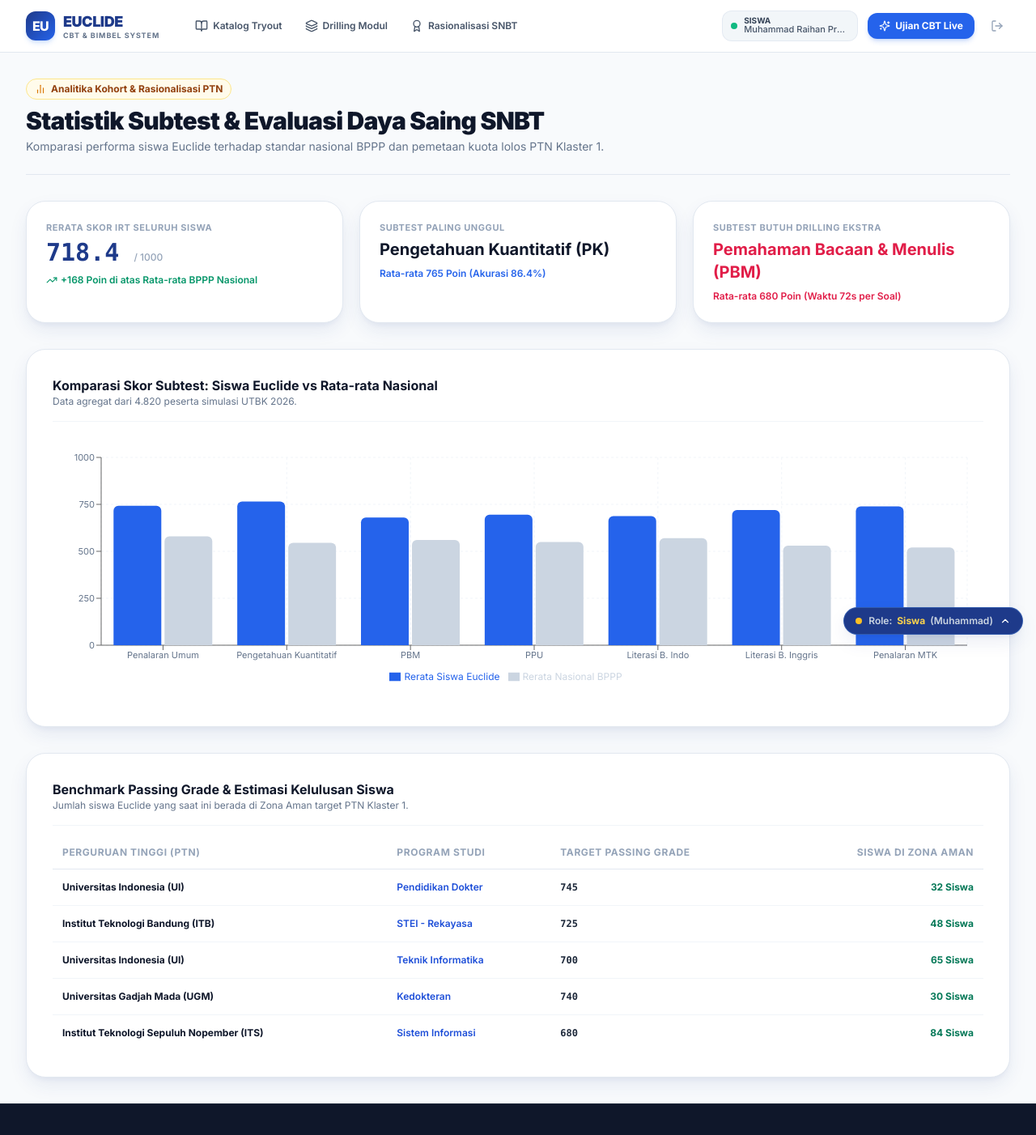
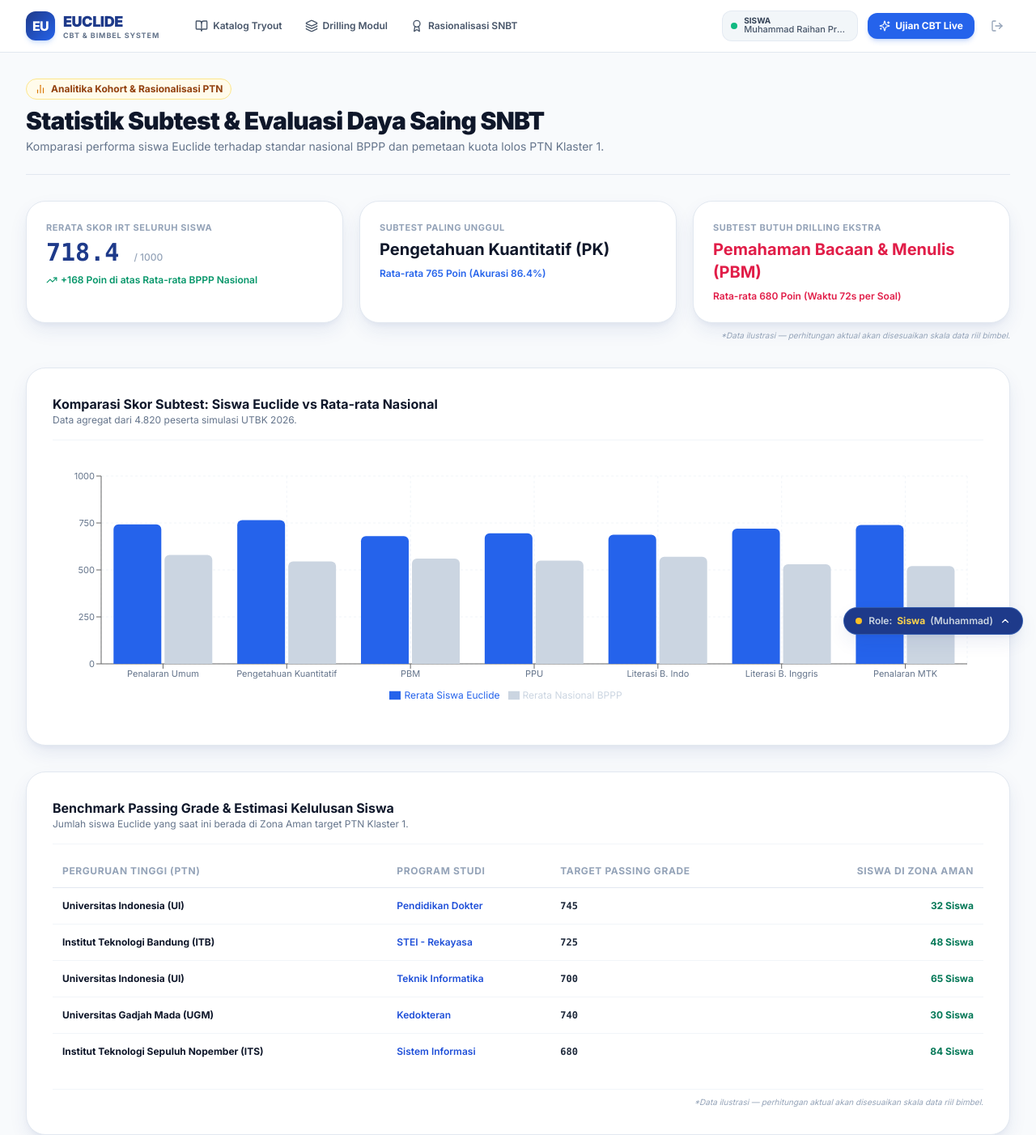
Before and after one commit to DenHandika/Euclide-Project, a Next.js app: page /tentor/analytics in a window 1280 px wide. Shown: the top 1402 px of the page at 81% size. Built offline with nearby package versions, Linux system fonts and the light colour scheme.

Commit message:
docs: add mock data illustration disclaimers on score and PTN rationalization cards

```diff
--- a/src/app/exam/[id]/result/page.tsx
+++ b/src/app/exam/[id]/result/page.tsx
@@ -119,6 +119,7 @@
         </div>
 
         {/* 1. Score Cards Overview */}
+        <div>
           <div className="grid grid-cols-1 sm:grid-cols-2 lg:grid-cols-4 gap-4">
             <div className="bg-white rounded-3xl p-5 shadow-elevated border border-slate-200">
               <span className="text-[10px] font-bold uppercase tracking-wider text-slate-400 block mb-1">
@@ -181,6 +182,10 @@
                 Pilihan 2 STEI ITB dalam Zona Kompetitif
               </p>
             </div>
+          </div>
+          <p className="text-[10px] text-slate-400 italic mt-2 text-right">
+            *Data ilustrasi — perhitungan aktual akan disesuaikan skala data riil bimbel.
+          </p>
         </div>
 
         {/* 2. Target PTN Rationalization Analysis Section */}
@@ -267,9 +272,16 @@
               );
             })}
           </div>
+
+          <div className="pt-2 border-t border-slate-100 flex justify-end">
+            <span className="text-[10px] text-slate-400 italic">
+              *Data ilustrasi — perhitungan aktual akan disesuaikan skala data riil bimbel.
+            </span>
+          </div>
         </div>
 
         {/* 3. Recharts Visualizations: Radar Chart & Subtest Bar Breakdown */}
+        <div>
           <div className="grid grid-cols-1 lg:grid-cols-2 gap-6">
             {/* Radar Chart: 7 Subtest Performance */}
             <div className="bg-white rounded-3xl p-6 shadow-elevated border border-slate-200 space-y-4">
@@ -358,6 +370,10 @@
                 </ResponsiveContainer>
               </div>
             </div>
+          </div>
+          <p className="text-[10px] text-slate-400 italic mt-2 text-right">
+            *Data ilustrasi — perhitungan aktual akan disesuaikan skala data riil bimbel.
+          </p>
         </div>
 
         {/* 4. Tentor Feedback & Strategy Notes */}
--- a/src/app/tentor/analytics/page.tsx
+++ b/src/app/tentor/analytics/page.tsx
@@ -68,6 +68,7 @@
         </div>
 
         {/* 1. Metric Overview Cards */}
+        <div>
           <div className="grid grid-cols-1 sm:grid-cols-3 gap-5">
             <div className="bg-white rounded-3xl p-6 shadow-elevated border border-slate-200">
               <span className="text-[11px] font-bold text-slate-400 uppercase tracking-wider block mb-1">
@@ -105,6 +106,10 @@
                 Rata-rata 680 Poin (Waktu 72s per Soal)
               </div>
             </div>
+          </div>
+          <p className="text-[10px] text-slate-400 italic mt-2 text-right">
+            *Data ilustrasi — perhitungan aktual akan disesuaikan skala data riil bimbel.
+          </p>
         </div>
 
         {/* 2. Recharts Bar Chart: Euclide vs Nasional */}
@@ -179,6 +184,12 @@
               </tbody>
             </table>
           </div>
+
+          <div className="pt-2 border-t border-slate-100 flex justify-end">
+            <span className="text-[10px] text-slate-400 italic">
+              *Data ilustrasi — perhitungan aktual akan disesuaikan skala data riil bimbel.
+            </span>
+          </div>
         </div>
       </div>
     </div>
```
Lines whose indentation alone changed are shown as unchanged.
